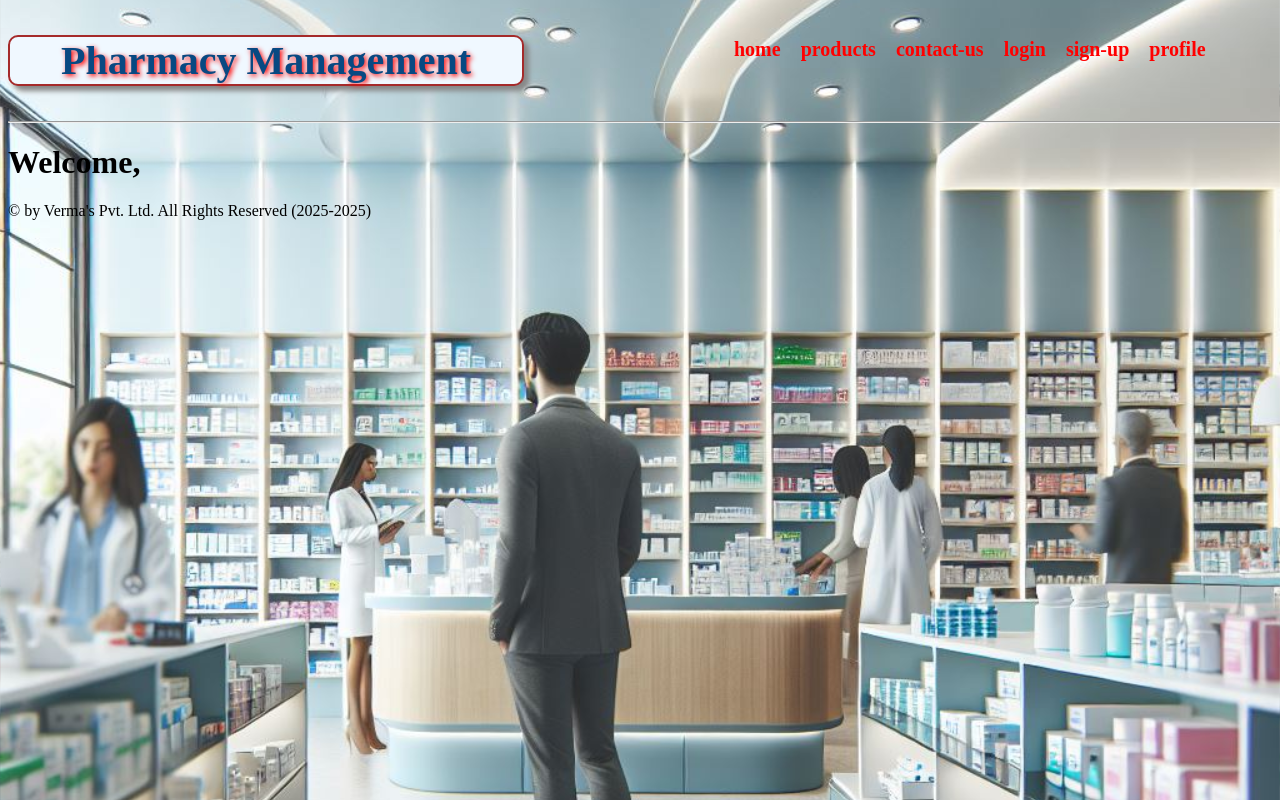
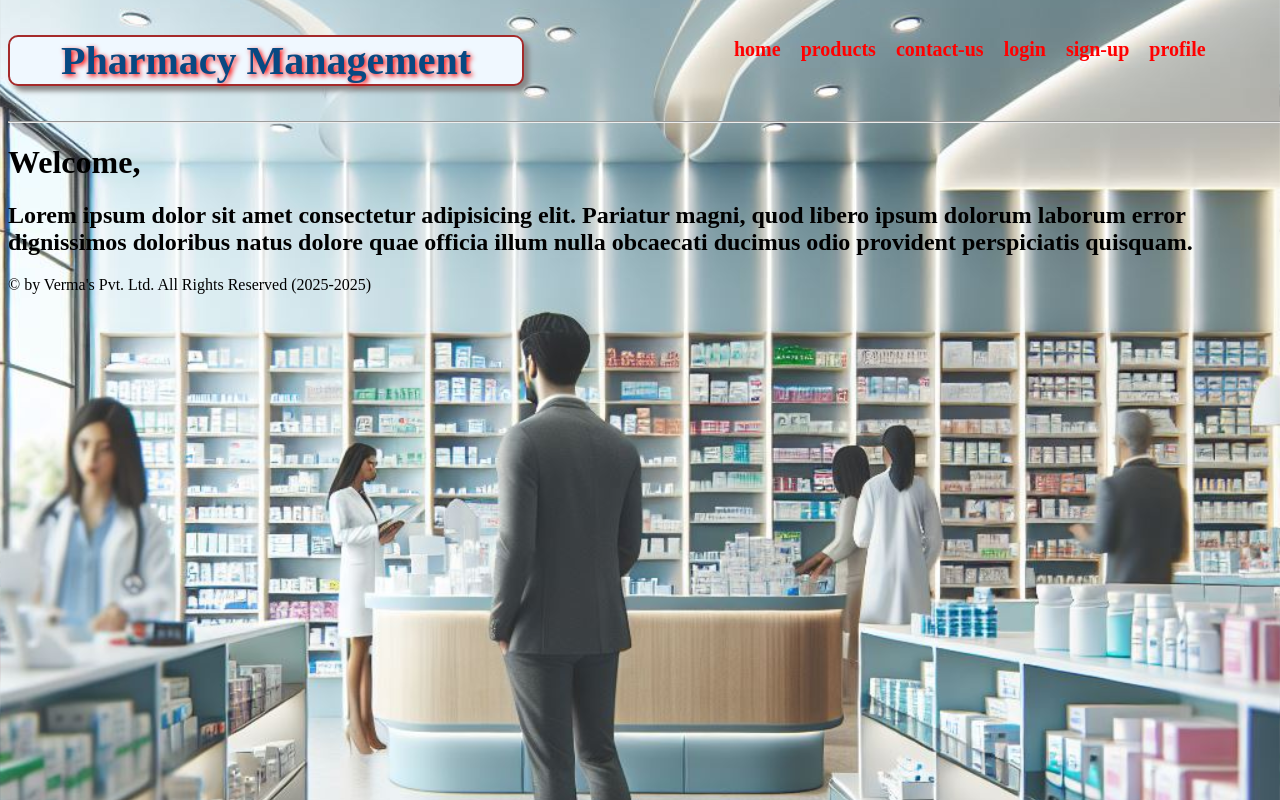
Before and after one commit to harsh-verma-1/PharmacyApp, an Angular app: page /profile in a window 1280 px wide. Built offline with nearby package versions, Linux system fonts and the light colour scheme.

Commit message:
profile component update

```diff
--- a/src/app/app.component.html
+++ b/src/app/app.component.html
@@ -1,4 +1,4 @@
-<!-- //for all the navigations bar -->
+<!-- //for navigations bar -->
 <app-header></app-header>
 
 
--- a/src/app/component/profile/profile.component.html
+++ b/src/app/component/profile/profile.component.html
@@ -1 +1,3 @@
 <h1>Welcome, {{firstName}} {{lastName}}</h1>
+
+<h2>Lorem ipsum dolor sit amet consectetur adipisicing elit. Pariatur magni, quod libero ipsum dolorum laborum error dignissimos doloribus natus dolore quae officia illum nulla obcaecati ducimus odio provident perspiciatis quisquam.</h2>
```
